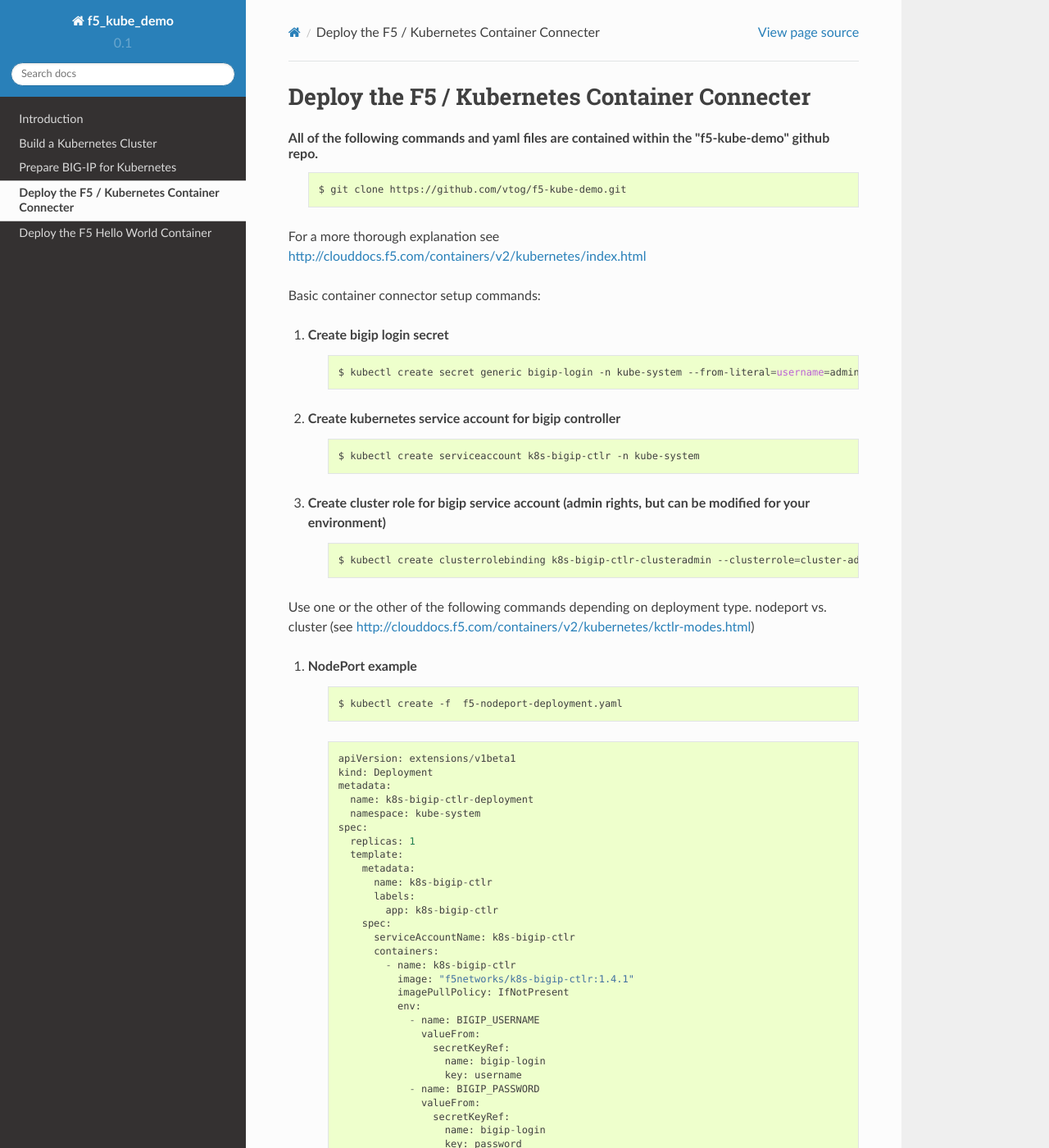
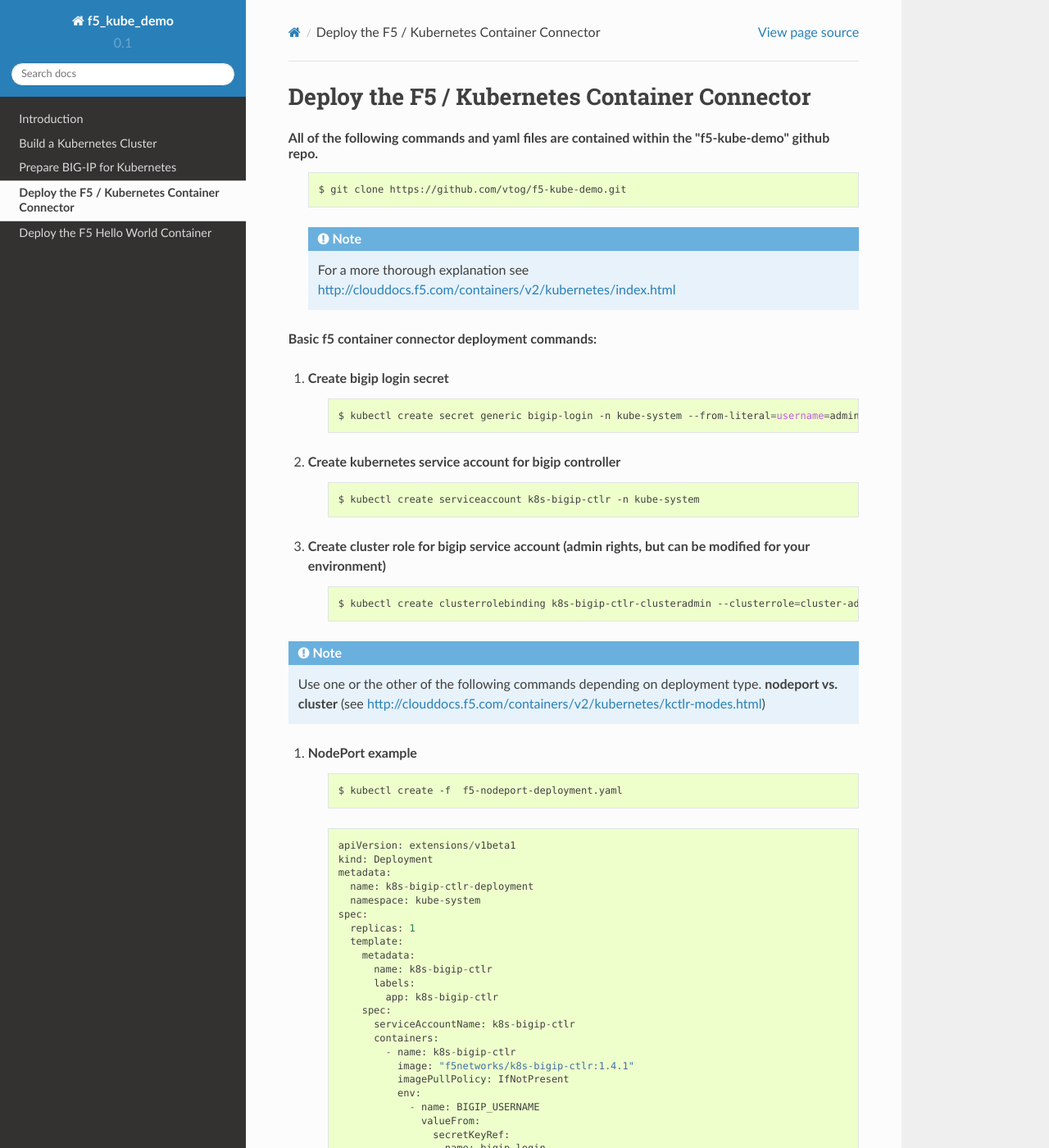
Before and after one commit to vtog/f5-kube-demo, a Sphinx documentation site: the page built from docs/f5-deploy.rst, in a window 1280 px wide and 1400 px high. Shown: the whole window at 82% size. Built offline with Sphinx 7.4.7 and the Read the Docs theme 2.0.0, drawn with Linux system fonts in a browser that asks for light colours.

Commit message:
more rst layout fixing...having fun

```diff
--- a/docs/f5-deploy.rst
+++ b/docs/f5-deploy.rst
@@ -1,13 +1,13 @@
-Deploy the F5 / Kubernetes Container Connecter
+Deploy the F5 / Kubernetes Container Connector
 =================================================
 All of the following commands and yaml files are contained within the "f5-kube-demo" github repo.
     .. code:: bash
 
         $ git clone https://github.com/vtog/f5-kube-demo.git
 
-For a more thorough explanation see http://clouddocs.f5.com/containers/v2/kubernetes/index.html
+    .. note:: For a more thorough explanation see http://clouddocs.f5.com/containers/v2/kubernetes/index.html
 
-Basic container connector setup commands:
+**Basic f5 container connector deployment commands:**
 
 #. Create bigip login secret
     .. code:: bash
@@ -24,7 +24,7 @@
 
         $ kubectl create clusterrolebinding k8s-bigip-ctlr-clusteradmin --clusterrole=cluster-admin --serviceaccount=kube-system:k8s-bigip-ctlr
 
-Use one or the other of the following commands depending on deployment type. nodeport vs. cluster  (see http://clouddocs.f5.com/containers/v2/kubernetes/kctlr-modes.html)
+.. note:: Use one or the other of the following commands depending on deployment type. **nodeport vs. cluster** (see http://clouddocs.f5.com/containers/v2/kubernetes/kctlr-modes.html)
 
 #. **NodePort** example
     .. code:: bash
--- a/docs/f5-hello-world.rst
+++ b/docs/f5-hello-world.rst
@@ -5,7 +5,7 @@
 
         $ git clone https://github.com/vtog/f5-kube-demo.git
 
-Setup commands:
+**Basic f5-hello-world application deployment commands:**
 
 #. Create f5 hello world kubernetes deployment
     .. code:: bash
```
